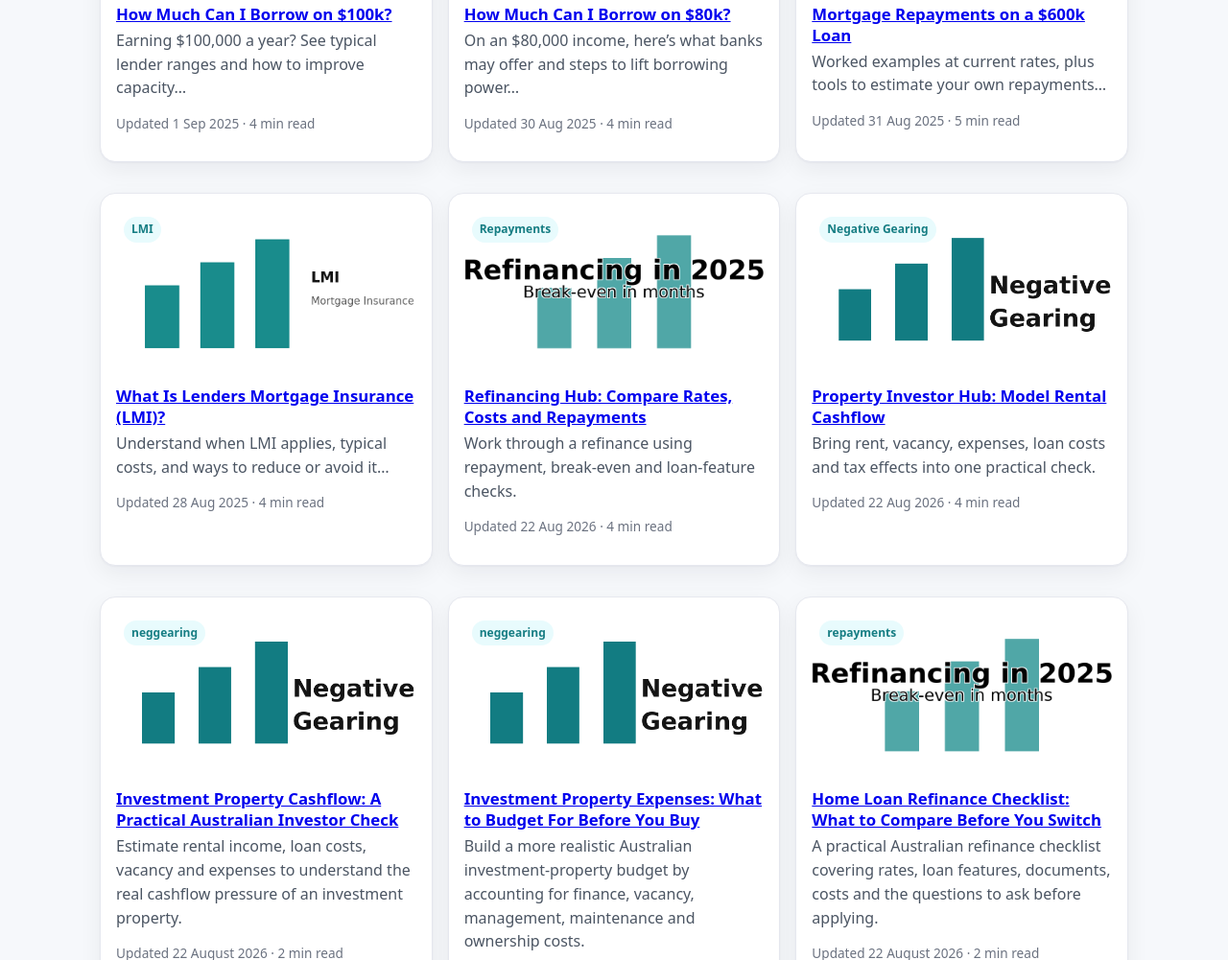
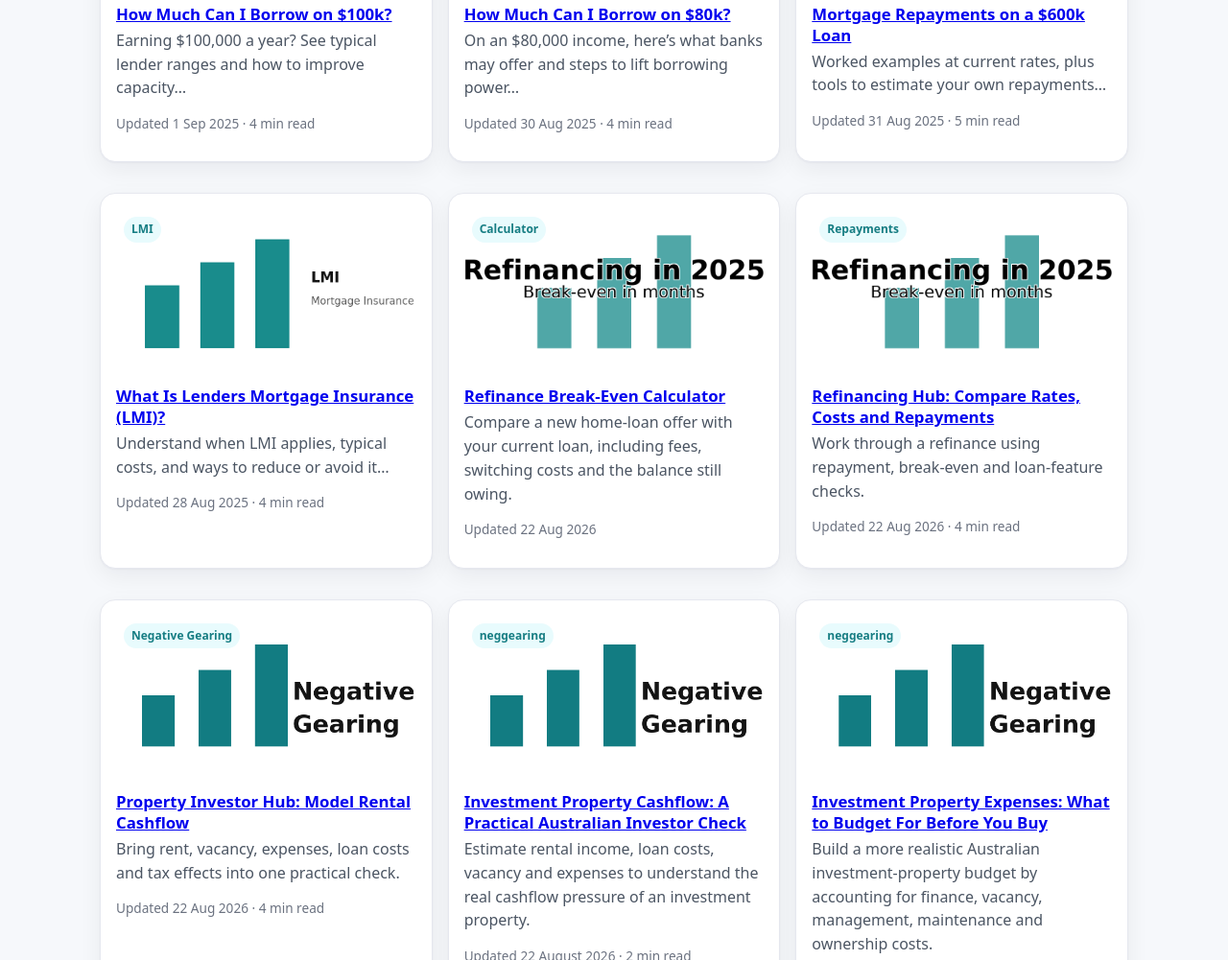
Before and after one commit to dowling-alexander/homeloanmate, a website: page guides/guides-index.html in a window 1280 px wide. Shown: the part 2373-3374 px from the top of the page at 96% size. Drawn offline with Linux system fonts and the light colour scheme.

Commit message:
Connect refinancing guides to calculator

```diff
--- a/guides/guides-index.html
+++ b/guides/guides-index.html
@@ -292,6 +292,18 @@
 		</article>
 
 		<article class="card card-post" data-topic="repayments">
+		<a class="thumb" href="/refinance-break-even-calculator.html" aria-label="Open calculator">
+		  <img src="/assets/thumb-refinancing-2025.png" alt="A homeowner comparing refinance costs and repayments" loading="lazy" width="480" height="270">
+		  <span class="eyebrow">Calculator</span>
+		</a>
+		<div class="body">
+		  <h2><a href="/refinance-break-even-calculator.html">Refinance Break-Even Calculator</a></h2>
+		  <p class="excerpt">Compare a new home-loan offer with your current loan, including fees, switching costs and the balance still owing.</p>
+		  <p class="meta">Updated <time datetime="2026-08-22">22 Aug 2026</time></p>
+		</div>
+		</article>
+
+		<article class="card card-post" data-topic="repayments">
 		<a class="thumb" href="/guides/refinance-home-loan.html" aria-label="Open guide">
 		  <img src="/assets/thumb-refinancing-2025.png" alt="" loading="lazy" width="480" height="270">
 		  <span class="eyebrow">Repayments</span>
```
Also changed, not shown: guides/refinance-home-loan-checklist.html (+1 -1 lines), guides/refinance-home-loan.html (+2 -1 lines), guides/refinancing-2025.html (+1 -1 lines), guides/refinancing-costs-break-even.html (+1 -1 lines).
